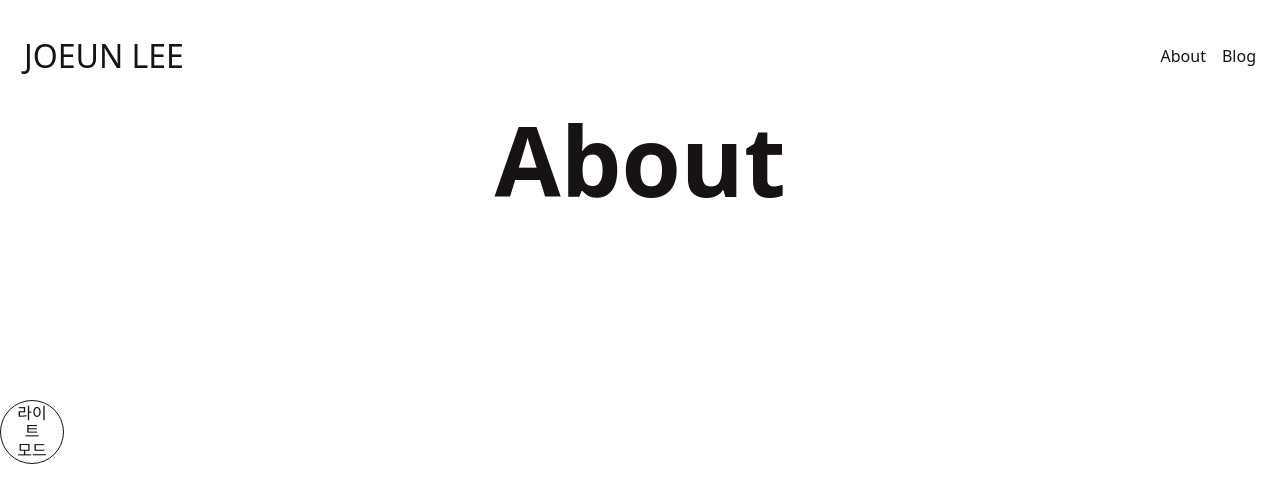
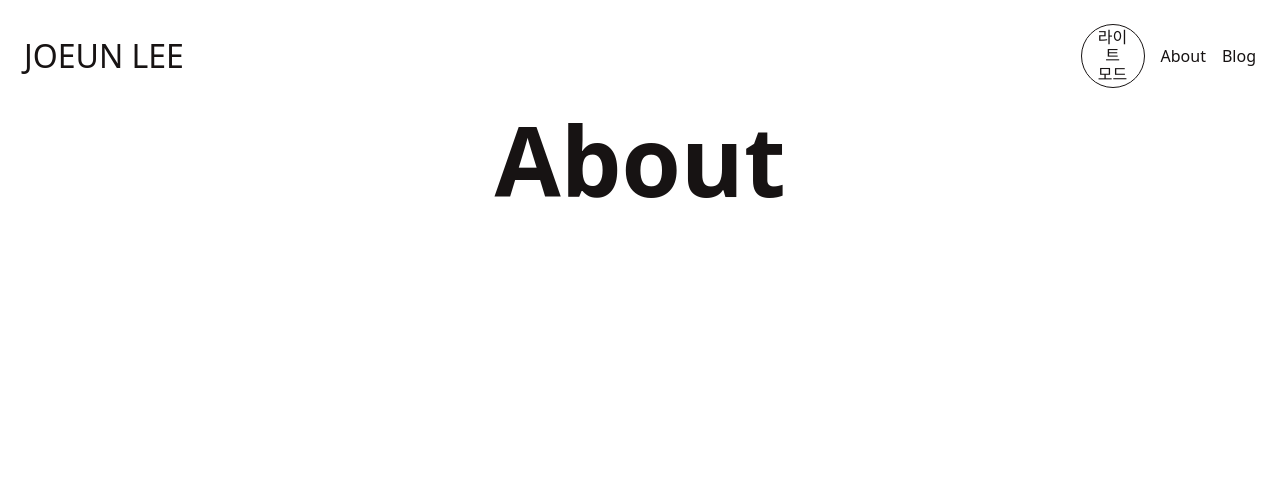
Before and after one commit to joyfuljoeunlee/joyfuljoeunlee-blog, a Gatsby site: page /about in a window 1280 px wide. Built offline with nearby package versions, Linux system fonts and the light colour scheme; Gatsby itself is replaced by a stand-in of ours.

Commit message:
토글을 다른 요소와 겹치지 않도록 처리

```diff
--- a/src/components/Header.js
+++ b/src/components/Header.js
@@ -1,6 +1,7 @@
 import { Link } from "gatsby"
 import React, { useEffect, useState } from "react"
 import useWindowSize from "../hooks/useWindowSize"
+import DarkThemeToggle from "./DarkThemeToggle"
 
 function Header({ title }) {
   const [isClicked, setIsClicked] = useState(false)
@@ -30,6 +31,8 @@ function Header({ title }) {
       <h1 className="z-20">
         <Link to="/">{title}</Link>
       </h1>
+      <div className="grid grid-flow-col items-center gap-x-4">
+        <DarkThemeToggle />
         <ul className="hidden tablet:grid tablet:grid-flow-col tablet:gap-x-4">
           <li>
             <Link to="/about">About</Link>
@@ -38,7 +41,10 @@ function Header({ title }) {
             <Link to="/blog">Blog</Link>
           </li>
         </ul>
-      <button className="block tablet:hidden z-20" onClick={overlayFullScreen}>
+        <button
+          className="block tablet:hidden z-20"
+          onClick={overlayFullScreen}
+        >
           <span
             className={`block w-7 h-0.5 my-1.5 bg-black dark:bg-white ${
               isClicked ? "rotate-45 translate-y-2" : "rotate-0"
@@ -55,6 +61,7 @@ function Header({ title }) {
             }`}
           />
         </button>
+      </div>
       <div
         className={`grid items-center fixed top-0 left-0 w-full h-screen bg-white dark:bg-black transition-transform duration-500 z-10 ${
           isMobileSize && isClicked ? "translate-x-0" : "translate-x-full"
--- a/src/components/Layout.js
+++ b/src/components/Layout.js
@@ -1,7 +1,6 @@
 import React from "react"
 import DarkThemeScript from "../helmets/DarkThemeScript"
 import Seo from "../helmets/Seo"
-import DarkThemeToggle from "./DarkThemeToggle"
 import Header from "./Header"
 
 const Layout = ({ location, title, seoTitle, seoDescription, children }) => {
@@ -13,9 +12,6 @@ const Layout = ({ location, title, seoTitle, seoDescription, children }) => {
       <Seo title={seoTitle} description={seoDescription} />
       <DarkThemeScript />
       <Header title={title} />
-      <div className="fixed top-1/2 left-0">
-        <DarkThemeToggle />
-      </div>
       <main className="main-container">{children}</main>
     </div>
   )
```
Lines whose indentation alone changed are shown as unchanged.
